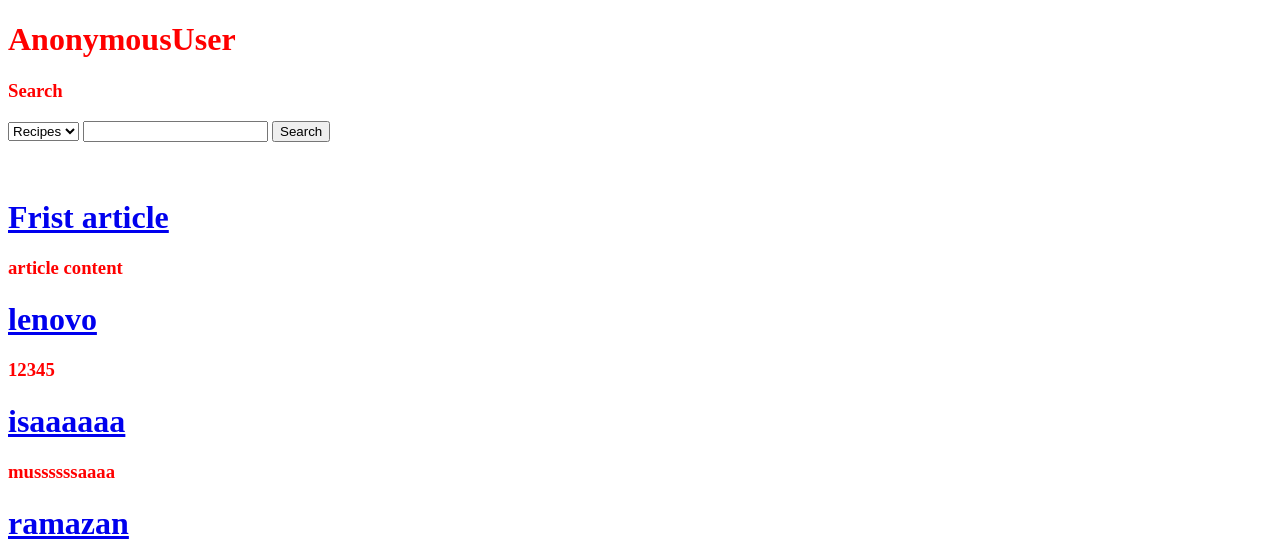
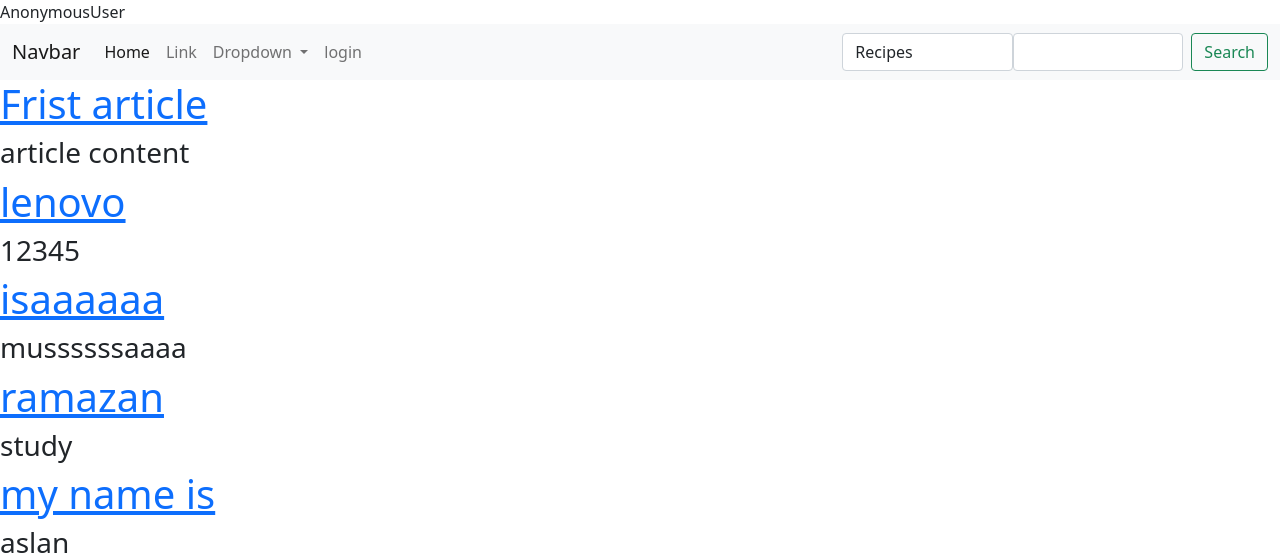
Before and after one commit to AslanZ-5/dj_food_project, a Django app: template core/templates/core/home.html in a window 1280 px wide. Shown: the top 560 px of the page. Run offline with Django 3.2, Linux system fonts and the light colour scheme; the template is opened without the code that fills it: values that come from a table or form of the project are taken from there, others are empty; data comes from the database, SQL or seed files in the repository; both versions use the stored data as it was after the commit; some libraries are stand-ins or nearby versions.

Commit message:
bootstrap navbar

```diff
--- a/core/templates/core/base.html
+++ b/core/templates/core/base.html
@@ -9,23 +9,18 @@
     <title>Document</title>
     <script src="https://unpkg.com/htmx.org@1.6.1"></script>
     <link rel="stylesheet" href="{% static 'recipes\hx-rec.css' %}">
+    <link href="https://cdn.jsdelivr.net/npm/bootstrap@5.1.3/dist/css/bootstrap.min.css" rel="stylesheet" integrity="sha384-1BmE4kWBq78iYhFldvKuhfTAU6auU8tT94WrHftjDbrCEXSU1oBoqyl2QvZ6jIW3" crossorigin="anonymous">
 
 </head>
 <body >
-<h1>{{user}}</h1>
-<h3>Search</h3>
-{% include 'search/search-form.html' %}
-<br>
+{{user}}
 {% if user.is_authenticated %}
-<form action="{% url 'logout' %}" method="post">
-    {% csrf_token %}
-    <input type="submit" value="logout">
-</form>
-
 {% endif %}
-<br>
+{% include 'core/navbar.html' %}
 {% block content %}
 {% endblock %}
+
+<script src="https://cdn.jsdelivr.net/npm/bootstrap@5.1.3/dist/js/bootstrap.bundle.min.js" integrity="sha384-ka7Sk0Gln4gmtz2MlQnikT1wXgYsOg+OMhuP+IlRH9sENBO0LRn5q+8nbTov4+1p" crossorigin="anonymous"></script>
 <script>
     document.body.addEventListener("htmx:configRequest", (event) => {
             event.detail.headers['X-CSRFToken'] = '{{ csrf_token }}'
--- /dev/null
+++ b/core/templates/core/navbar.html
@@ -0,0 +1,42 @@
+<nav class="navbar navbar-expand-lg navbar-light bg-light">
+  <div class="container-fluid">
+    <a class="navbar-brand" href="#">Navbar</a>
+    <button class="navbar-toggler" type="button" data-bs-toggle="collapse" data-bs-target="#navbarSupportedContent" aria-controls="navbarSupportedContent" aria-expanded="false" aria-label="Toggle navigation">
+      <span class="navbar-toggler-icon"></span>
+    </button>
+    <div class="collapse navbar-collapse" id="navbarSupportedContent">
+      <ul class="navbar-nav me-auto mb-2 mb-lg-0">
+        <li class="nav-item">
+          <a class="nav-link active" aria-current="page" href="#">Home</a>
+        </li>
+        <li class="nav-item">
+          <a class="nav-link" href="#">Link</a>
+        </li>
+        <li class="nav-item dropdown">
+          <a class="nav-link dropdown-toggle" href="#" id="navbarDropdown" role="button" data-bs-toggle="dropdown" aria-expanded="false">
+            Dropdown
+          </a>
+          <ul class="dropdown-menu" aria-labelledby="navbarDropdown">
+            <li><a class="dropdown-item" href="#">Action</a></li>
+            <li><a class="dropdown-item" href="#">Another action</a></li>
+            <li><hr class="dropdown-divider"></li>
+            <li><a class="dropdown-item" href="#">Something else here</a></li>
+          </ul>
+        </li>
+        <li class="nav-item">
+          {% if  user.is_authenticated %}
+          <form id="my_form" class="d-flex" action="{% url 'logout' %}" method="post">
+    {% csrf_token %}
+            <a href="javascript:{}" class="nav-link" onclick="document.getElementById('my_form').submit(); return false;">logout</a>
+
+<!--    <input  class="form-control me-2" type="submit" value="logout">-->
+</form>
+          {% else %}
+              <a class="nav-link" href="{% url 'login' %}">login</a>
+          {% endif %}
+        </li>
+      </ul>
+      {% include 'search/search-form.html' %}
+    </div>
+  </div>
+</nav>
```
Also changed, not shown: db.sqlite3.
